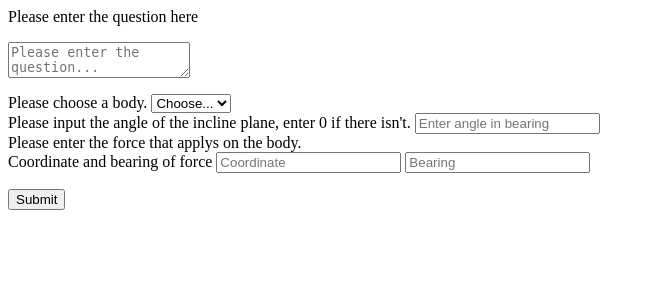
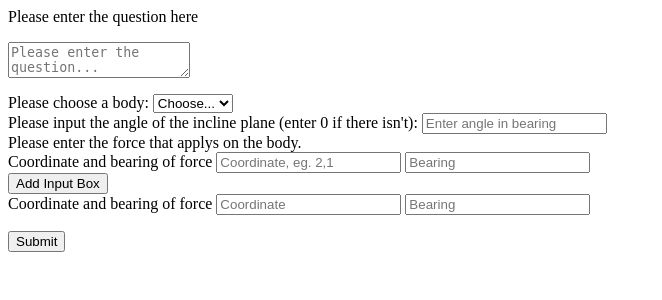
Before and after one commit to TGNMISYCN-Q/NEWFBD-Database, a Flask app: template templates/QUESTION.html in a window 1280 px wide. Shown: the top 300 px of the page, without its empty margins (0-662 px from the left). Run offline with Flask 3, Linux system fonts and the light colour scheme; the template is opened without the code that fills it, so the values that code supplies are empty; parts of the project's set-up code (start-up, migrations or seed data) failed here and were passed over.

Commit message:
added input form

```diff
--- a/db.py
+++ b/db.py
@@ -20,5 +20,3 @@ def feedback_db():
     for row in result:
       result_dicts.append(dict(zip(column_names, row)))
   return result_dicts
-
-print(feedback_db())
--- a/templates/QUESTION.html
+++ b/templates/QUESTION.html
@@ -4,7 +4,7 @@
     <p><textarea name="question" placeholder='Please enter the question...'></textarea></p>
   </div>
   <div>
-    <label for="inputState" class="form-label">Please choose a body.</label>
+    <label for="inputState" class="form-label">Please choose a body:</label>
     <select id="inputState" class="form-select">
       <option selected>Choose...</option>
       <option>Square</option>
@@ -13,15 +13,18 @@
     </select>
   </div>
   <div>
-    <label class="form-label">Please input the angle of the incline plane, enter 0 if there isn't.</label>
+    <label class="form-label">Please input the angle of the incline plane (enter 0 if there isn't):</label>
     <input type="text" class="form-control" placeholder='Enter angle in bearing'>
   </div>
   <div>
     <label for="inputforce" class="form-label">Please enter the force that applys on the body.</label>
     <div class="input-group">
       <span class="input-group-text">Coordinate and bearing of force</span>
-      <input type="text" aria-label="Coordinate" class="form-control" placeholder='Coordinate'>
+      <input type="text" aria-label="Coordinate" class="form-control" placeholder='Coordinate, eg. 2,1'>
       <input type="text" aria-label="Bearing" class="form-control" placeholder='Bearing'>
+    </div>
+    <div>
+      {%include 'add_input_box.html'%}
     </div>
   </div>
   <div>
--- a/templates/add_input_box.html
+++ b/templates/add_input_box.html
@@ -0,0 +1,24 @@
+
+<html>
+  <head>
+    <script>
+        function addInputBox() {
+          var container = document.getElementById("input-container");
+          var input = document.createElement("input");
+          input.type = "text";
+          input.name = "dynamic-input"
+          container.appendChild(input);
+        }
+    </script>
+  </head>
+  <body>
+    <button onclick="addInputBox()">Add Input Box</button>
+    <div id="input-container">
+      <div class="input-group">
+        <span class="input-group-text">Coordinate and bearing of force</span>
+        <input type="text" aria-label="Coordinate" class="form-control" placeholder='Coordinate'>
+        <input type="text" aria-label="Bearing" class="form-control" placeholder='Bearing'>
+      </div>
+    </div>
+  </body>
+</html>
--- a/templates/home.html
+++ b/templates/home.html
@@ -22,7 +22,7 @@
     <div id='container'>
       <h1>FREE BODY DIAGRAM ANALYSIS</h1>
       <form action='/Questionstore', method='post'>
-        {{include 'QUESTION.html'}}
+        {%include 'QUESTION.html'%}
       </form>
 
     </div>
```
Also changed, not shown: templates/search.html (deleted, +0 -19 lines).
